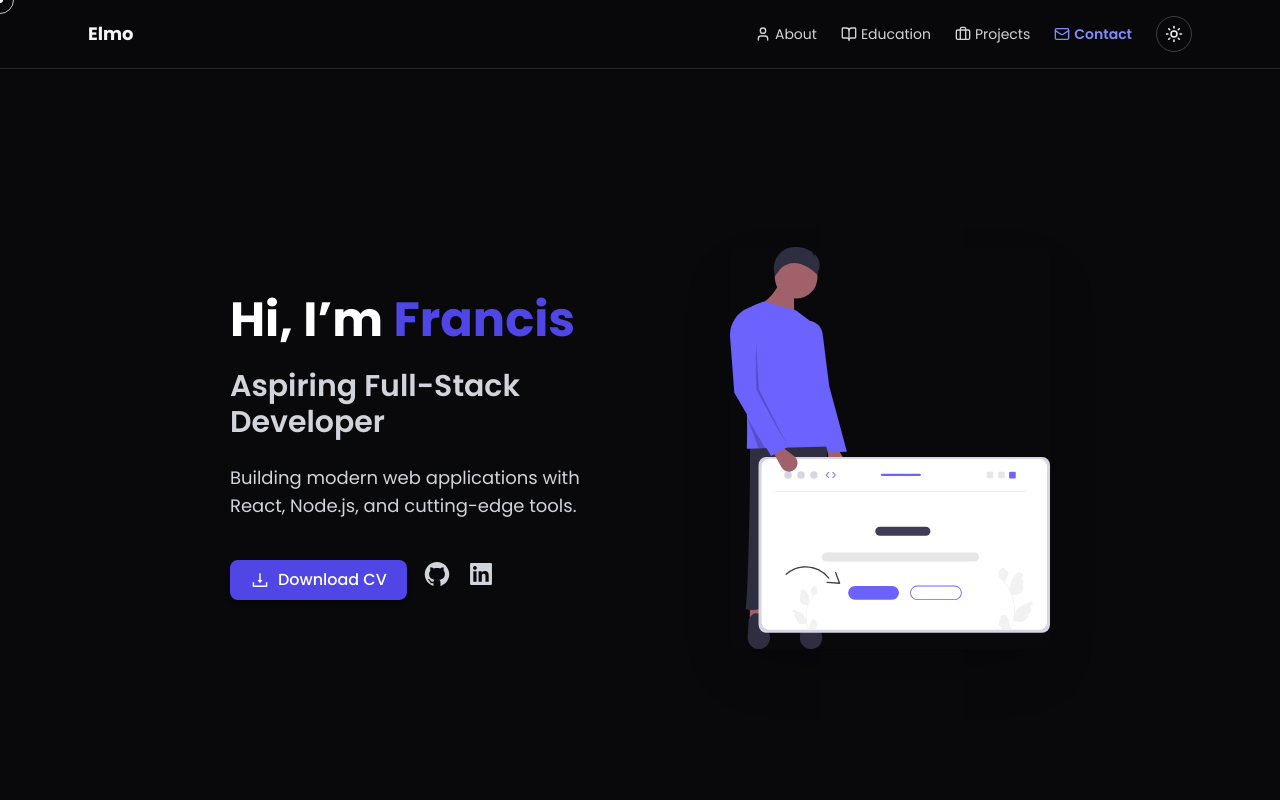
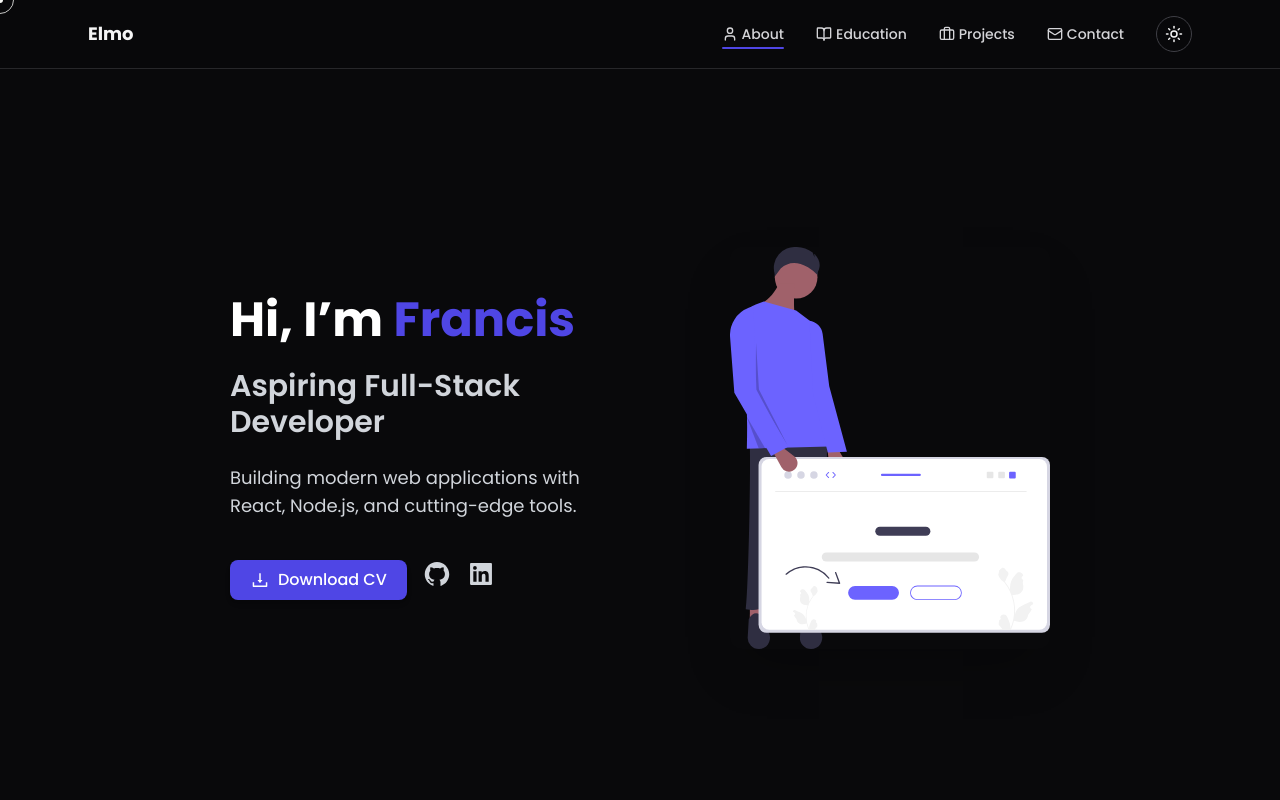
Before and after one commit to rozvalle/my-portfolio, a React (Vite) app: page / in a window 1280 px wide. Shown: the top 800 px of the page. Built offline with nearby package versions, Linux system fonts and the light colour scheme.

Commit message:
feat: refactor Navbar component for improved link interaction and mobile menu animations

```diff
--- a/src/components/Navbar.tsx
+++ b/src/components/Navbar.tsx
@@ -1,26 +1,10 @@
 import { Sun, Moon, User, BookOpen, Briefcase, Mail, Menu, X } from "lucide-react";
-import { useState, useEffect } from "react";
+import { useState } from "react";
 import { motion, AnimatePresence } from "framer-motion";
 
 function Navbar({ dark, setDark }: any) {
+    const [mobileOpen, setMobileOpen] = useState(false);
     const [active, setActive] = useState("about");
-    const [mobileOpen, setMobileOpen] = useState(false);
-
-    // Update active link on scroll
-    useEffect(() => {
-        const handleScroll = () => {
-            const sections = ["about", "education", "projects", "contact"];
-            const scrollPos = window.scrollY + 200; // offset for navbar height
-            for (const section of sections) {
-                const el = document.getElementById(section);
-                if (el && scrollPos >= el.offsetTop) {
-                    setActive(section);
-                }
-            }
-        };
-        window.addEventListener("scroll", handleScroll);
-        return () => window.removeEventListener("scroll", handleScroll);
-    }, []);
 
     const links = [
         { name: "About", href: "#about", icon: <User size={16} /> },
@@ -30,24 +14,27 @@ function Navbar({ dark, setDark }: any) {
     ];
 
     return (
-        <nav className="fixed top-0 w-full z-50 bg-white/80 dark:bg-zinc-950/80 backdrop-blur border-b border-zinc-200 dark:border-zinc-800 transition-colors">
+        <nav className="fixed top-0 w-full z-50 bg-white/90 dark:bg-zinc-950/90 backdrop-blur border-b border-zinc-200 dark:border-zinc-800 transition-colors">
             <div className="max-w-6xl mx-auto flex justify-between items-center px-6 py-4">
                 <span className="font-bold text-lg">Elmo</span>
 
                 {/* Desktop Links */}
-                <div className="hidden md:flex items-center gap-6 text-sm">
+                <div className="hidden md:flex items-center gap-8 text-sm">
                     {links.map((link) => (
-                        <motion.a
+                        <a
                             key={link.name}
                             href={link.href}
-                            whileHover={{ scale: 1.1 }}
-                            className={`flex items-center gap-1 transition-colors ${active.toLowerCase() === link.name.toLowerCase()
-                                    ? "text-indigo-600 dark:text-indigo-400 font-semibold"
-                                    : "text-zinc-700 dark:text-zinc-300"
-                                }`}
+                            onClick={() => setActive(link.name.toLowerCase())}
+                            className="relative flex items-center gap-1 text-zinc-700 dark:text-zinc-300 hover:text-indigo-600 dark:hover:text-indigo-400 transition-colors font-medium"
                         >
                             {link.icon} {link.name}
-                        </motion.a>
+                            {active === link.name.toLowerCase() && (
+                                <motion.span
+                                    layoutId="underline"
+                                    className="absolute bottom-[-5px] left-0 w-full h-[2px] bg-indigo-600 rounded"
+                                />
+                            )}
+                        </a>
                     ))}
 
                     <motion.button
@@ -81,25 +68,21 @@ function Navbar({ dark, setDark }: any) {
             <AnimatePresence>
                 {mobileOpen && (
                     <motion.div
-                        initial={{ height: 0, opacity: 0 }}
-                        animate={{ height: "auto", opacity: 1 }}
-                        exit={{ height: 0, opacity: 0 }}
+                        initial={{ opacity: 0, y: -20 }}
+                        animate={{ opacity: 1, y: 0 }}
+                        exit={{ opacity: 0, y: -20 }}
                         className="md:hidden bg-white dark:bg-zinc-950 overflow-hidden border-t border-zinc-200 dark:border-zinc-800"
                     >
                         <div className="flex flex-col px-6 py-4 gap-4">
                             {links.map((link) => (
-                                <motion.a
+                                <a
                                     key={link.name}
                                     href={link.href}
                                     onClick={() => setMobileOpen(false)}
-                                    whileHover={{ scale: 1.05 }}
-                                    className={`flex items-center gap-2 transition-colors ${active.toLowerCase() === link.name.toLowerCase()
-                                            ? "text-indigo-600 dark:text-indigo-400 font-semibold"
-                                            : "text-zinc-700 dark:text-zinc-300"
-                                        }`}
+                                    className="flex items-center gap-2 text-zinc-700 dark:text-zinc-300 hover:text-indigo-600 dark:hover:text-indigo-400 font-medium transition-colors"
                                 >
                                     {link.icon} {link.name}
-                                </motion.a>
+                                </a>
                             ))}
                         </div>
                     </motion.div>
```
